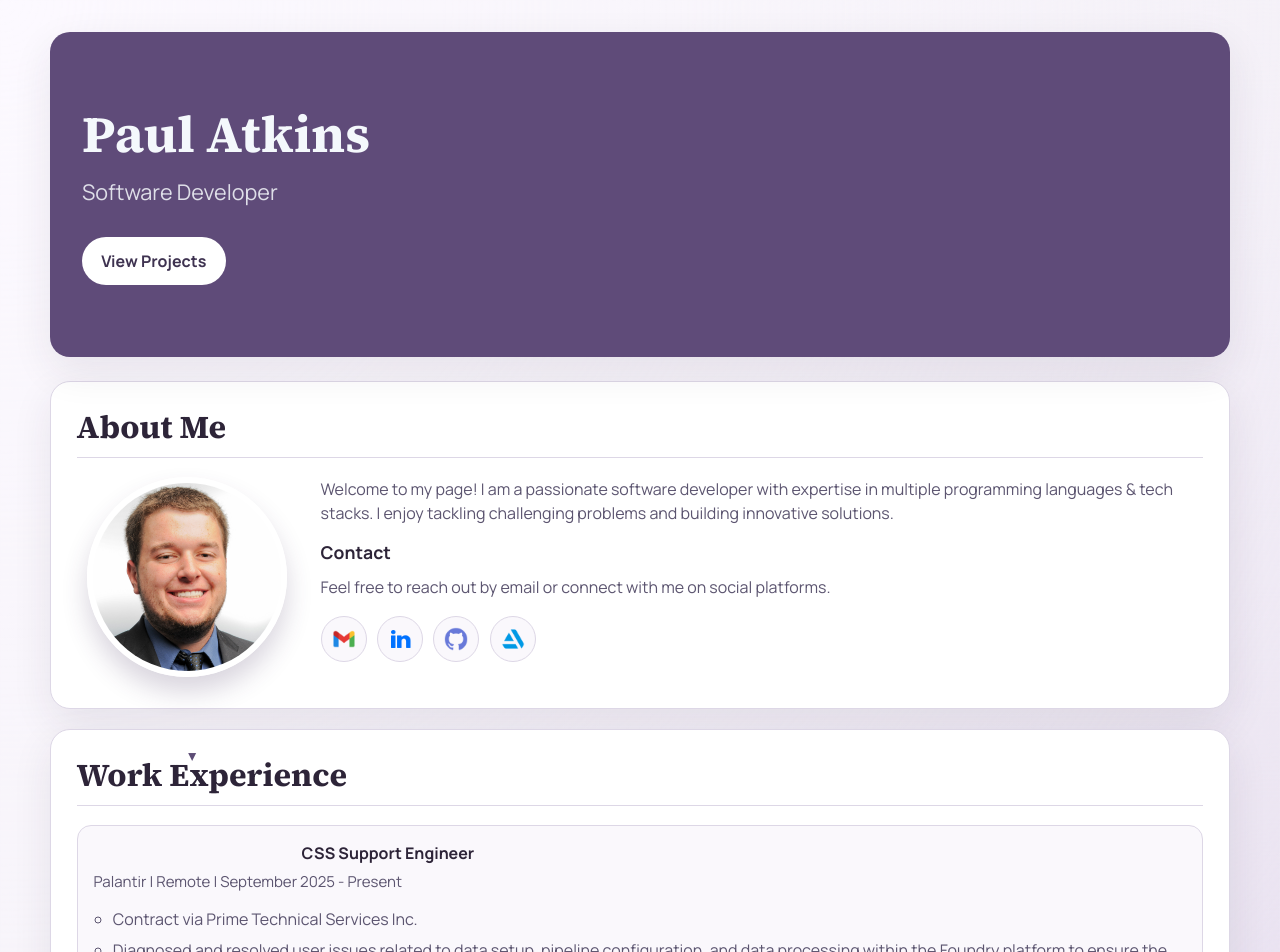
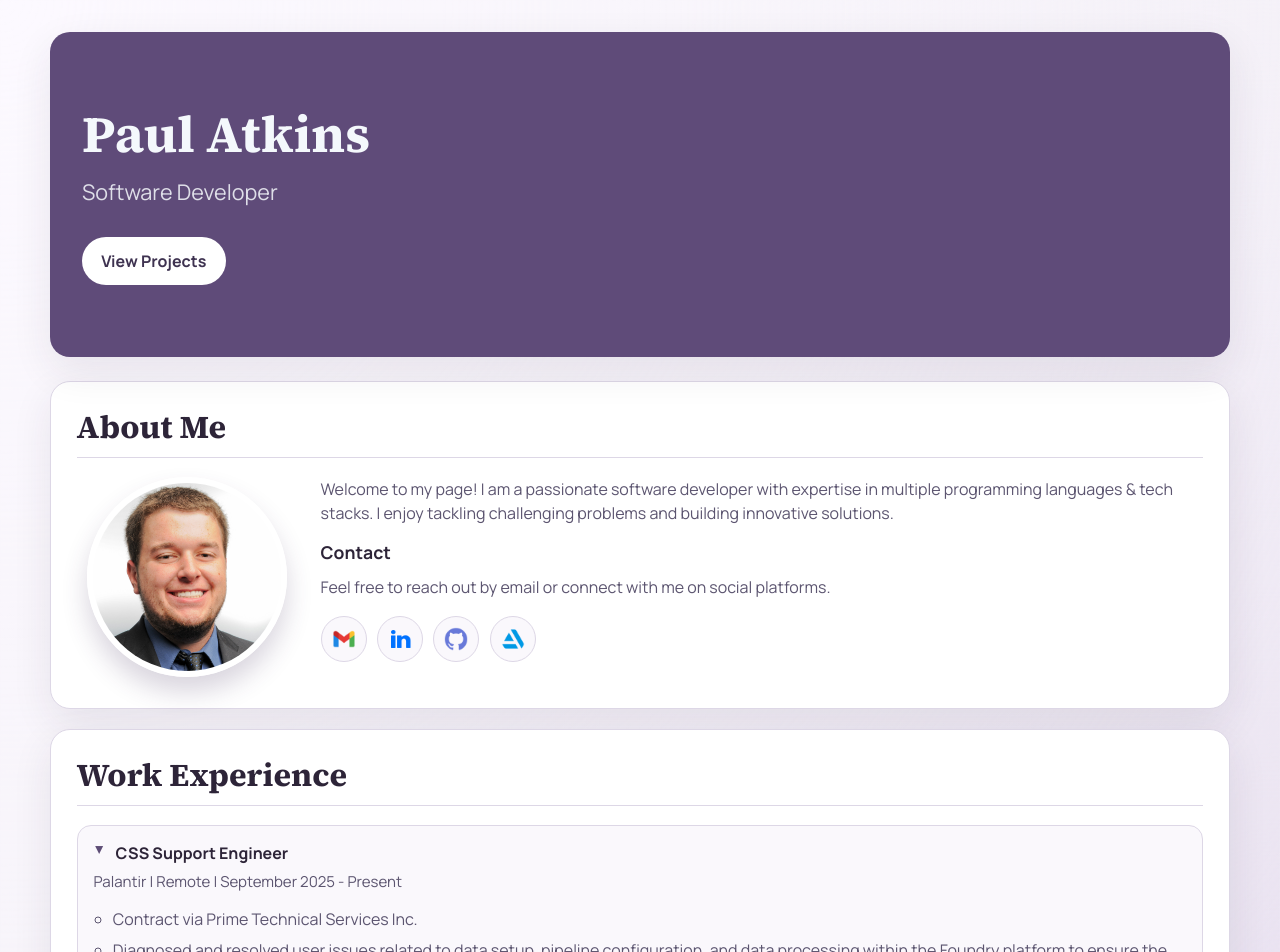
Before and after one commit to patkins2/patkins2.github.io, a React (Vite) app: page / in a window 1280 px wide. Shown: the top 952 px of the page. Built offline with nearby package versions, Linux system fonts and the light colour scheme.

Commit message:
fixed a css bug

```diff
--- a/src/style.css
+++ b/src/style.css
@@ -197,7 +197,7 @@ html {
 }
 
 .experience-chevron {
-    width: 200px;
+    width: 14px;
     color: var(--brand);
     transition: transform 0.3s ease;
 }
```
